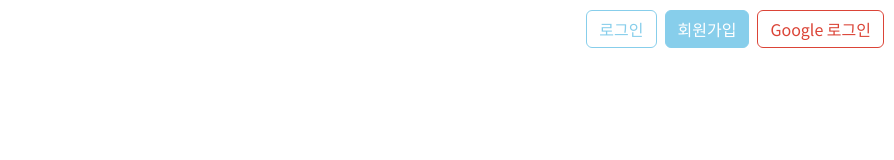
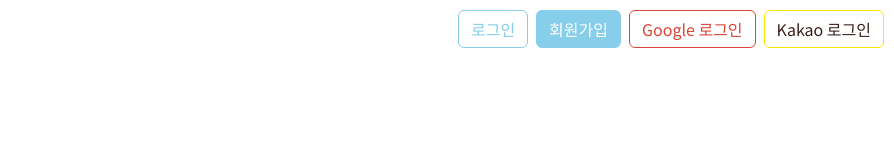
Before and after one commit to chanwookim0716/ai-idea-recommender, a React (Vite) app: page / in a window 1280 px wide. Shown: the top 160 px of the page, without its empty margins (386-1280 px from the left). Built offline with nearby package versions, Linux system fonts and the light colour scheme; no server answers.

Commit message:
feat: Add Kakao OAuth login button

```diff
--- a/src/App.tsx
+++ b/src/App.tsx
@@ -162,6 +162,19 @@ function App() {
     // Supabase automatically handles redirect after successful OAuth
   };
 
+  const handleKakaoLogin = async () => {
+    const { error } = await supabase.auth.signInWithOAuth({
+      provider: 'kakao',
+      options: {
+        redirectTo: window.location.origin, // Redirects back to your app's origin after auth
+      },
+    });
+    if (error) {
+      console.error('Error signing in with Kakao:', error.message);
+      alert('Kakao 로그인 실패: ' + error.message);
+    }
+  };
+
   return (
     <>
       <div style={{ position: 'fixed', top: '10px', right: '10px', zIndex: 1000 }} className="d-flex gap-2">
@@ -169,6 +182,9 @@ function App() {
         <SignupButton onClick={handleSignupClick} />
         <Button variant="outline-primary" onClick={handleGoogleLogin} className="login-button-custom" style={{borderColor: '#DB4437', color: '#DB4437'}}>
           Google 로그인
+        </Button>
+        <Button variant="outline-primary" onClick={handleKakaoLogin} className="login-button-custom" style={{borderColor: '#FEE500', color: '#3C1E1E'}}>
+          Kakao 로그인
         </Button>
       </div>
 
```
